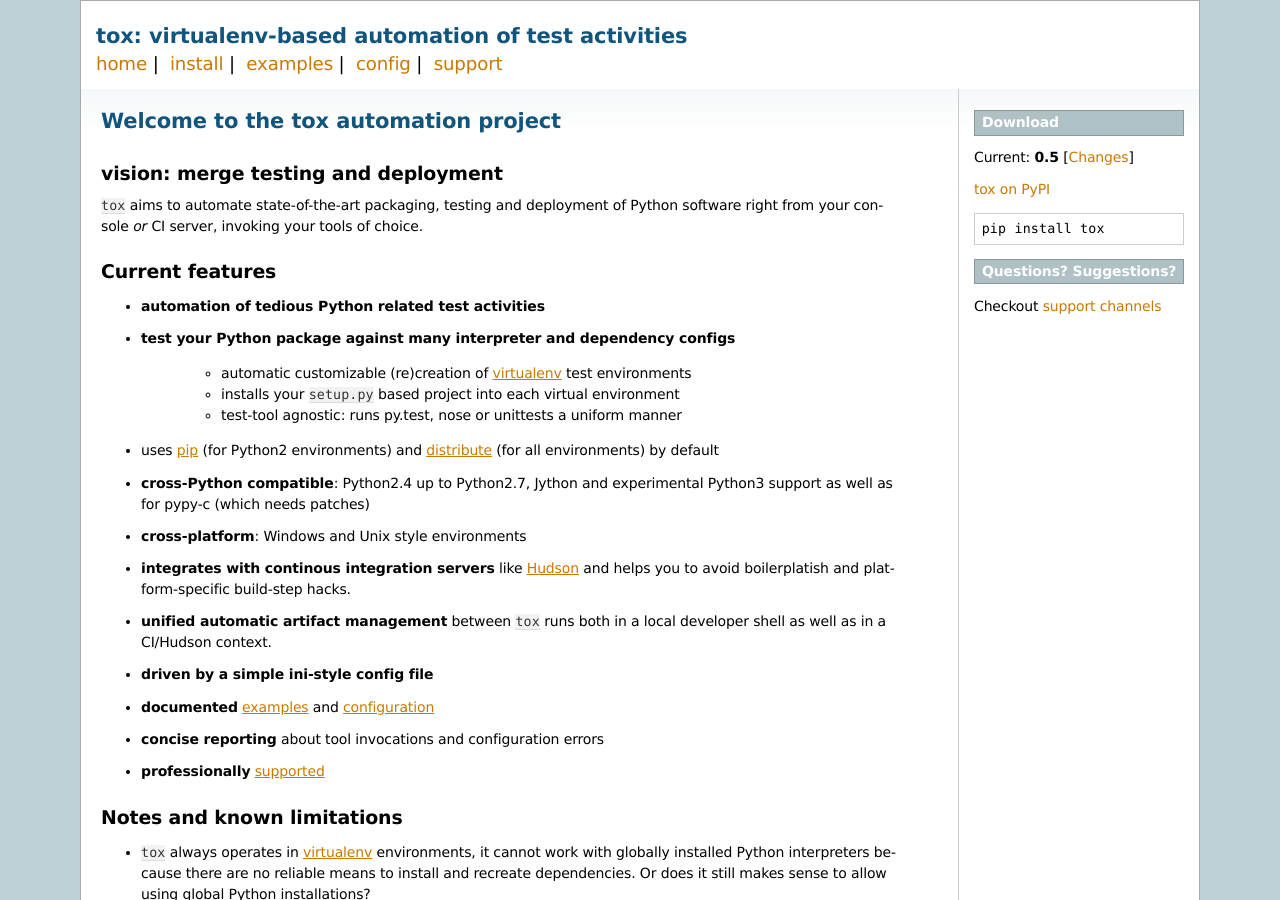
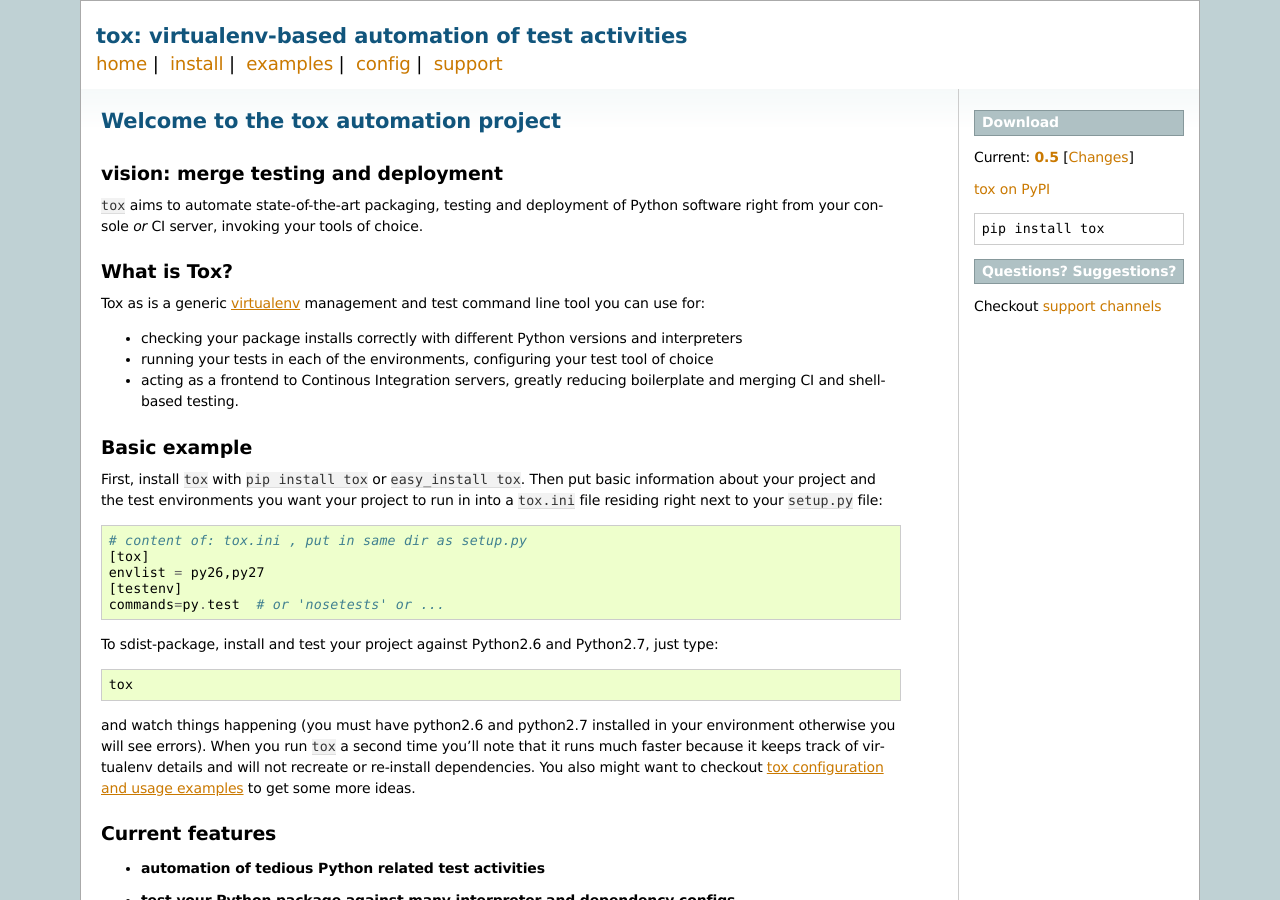
Before and after one commit to msabramo/tox, a Sphinx documentation site: the page built from doc/index.txt, in a window 1280 px wide and 900 px high. Built offline with Sphinx 7.4.7, drawn with Linux system fonts in a browser that asks for light colours.

Commit message:
introduce "-v" verbosity switch bump version to 0.5 incorporate doc feedback from Ali

```diff
--- a/doc/_templates/indexsidebar.html
+++ b/doc/_templates/indexsidebar.html
@@ -7,7 +7,7 @@
   released versions in the <a href="http://pypi.python.org/pypi/tox">Python
     Package Index</a>.</p>
 {% else %}
-<p>Current: <b>{{ version }}</b>
+<p>Current: <b><a href="{{pathto('announce/release-0.5')}}">{{ version }}</a></b>
 [<a href="{{ pathto('changelog') }}">Changes</a>]</p>
 <p>
 <a href="http://pypi.python.org/pypi/tox">tox on PyPI</a>
--- a/doc/conf.py
+++ b/doc/conf.py
@@ -50,7 +50,7 @@
 # The short X.Y version.
 version = '0.5'
 # The full version, including alpha/beta/rc tags.
-release = '0.5a2'
+release = '0.5'
 
 # The language for content autogenerated by Sphinx. Refer to documentation
 # for a list of supported languages.
--- a/doc/index.txt
+++ b/doc/index.txt
@@ -7,6 +7,43 @@
 ``tox`` aims to automate state-of-the-art packaging, testing and
 deployment of Python software right from your console *or* CI
 server, invoking your tools of choice.
+
+What is Tox?
+--------------------
+
+Tox as is a generic virtualenv_ management and test command line tool you can use for:
+
+* checking your package installs correctly with different Python versions and
+  interpreters
+
+* running your tests in each of the environments, configuring your test tool of choice
+
+* acting as a frontend to Continous Integration servers, greatly
+  reducing boilerplate and merging CI and shell-based testing.
+
+Basic example
+-----------------
+
+First, install ``tox`` with ``pip install tox`` or ``easy_install tox``.
+Then put basic information about your project and the test environments you
+want your project to run in into a ``tox.ini`` file residing
+right next to your ``setup.py`` file::
+
+    # content of: tox.ini , put in same dir as setup.py
+    [tox]
+    envlist = py26,py27
+    [testenv]
+    commands=py.test  # or 'nosetests' or ...
+
+To sdist-package, install and test your project against Python2.6 and Python2.7, just type::
+
+    tox
+
+and watch things happening (you must have python2.6 and python2.7 installed in your
+environment otherwise you will see errors).  When you run ``tox`` a second time
+you'll note that it runs much faster because it keeps track of virtualenv details
+and will not recreate or re-install dependencies.  You also might want to
+checkout :doc:`examples` to get some more ideas.
 
 Current features
 -------------------
--- a/setup.py
+++ b/setup.py
@@ -9,7 +9,7 @@
         name='tox',
         description='virtualenv-based automation of test activities',
         url='http://codespeak.net/tox',
-        version='0.5a2',
+        version='0.5',
         license='GPLv2 or later',
         platforms=['unix', 'linux', 'osx', 'cygwin', 'win32'],
         author='holger krekel',
--- a/tox/__init__.py
+++ b/tox/__init__.py
@@ -1,5 +1,5 @@
 #
-__version__ = "0.5a2"
+__version__ = "0.5"
 
 import apipkg
 
```
Also changed, not shown: other parts of doc/index.txt (+1 -0 lines), doc/announce/release-0.5.txt (added, +25 -0 lines), 3 other files.
